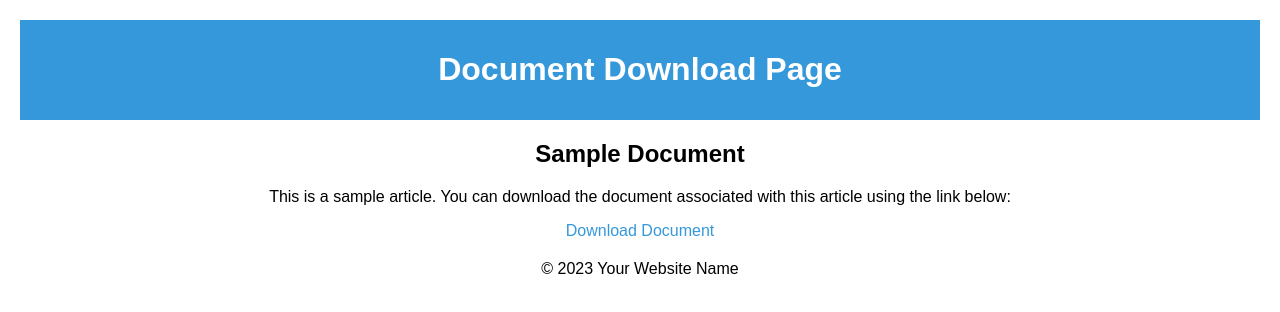
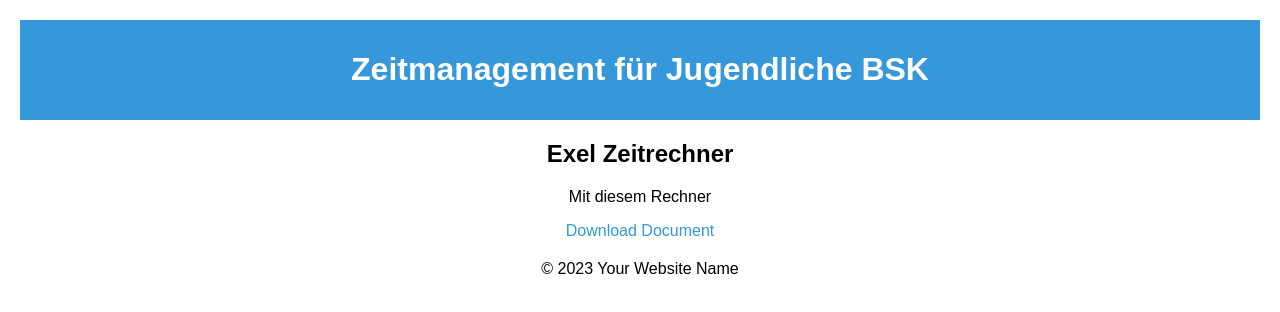
Before and after one commit to dennisljatifi/bsk-glueck, a plain HTML site: page Zeitplan/index.html in a window 1280 px wide. Drawn offline with Linux system fonts and the light colour scheme.

Commit message:
Update index.html

```diff
--- a/Zeitplan/index.html
+++ b/Zeitplan/index.html
@@ -3,7 +3,7 @@
 <head>
     <meta charset="UTF-8">
     <meta name="viewport" content="width=device-width, initial-scale=1.0">
-    <title>Document Download Page</title>
+    <title>Zeitmanagement BSK</title>
     <style>
         body {
             font-family: Arial, sans-serif;
@@ -40,12 +40,12 @@
 <body>
 
     <header>
-        <h1>Document Download Page</h1>
+        <h1>Zeitmanagement für Jugendliche BSK</h1>
     </header>
 
     <article>
-        <h2>Sample Document</h2>
-        <p>This is a sample article. You can download the document associated with this article using the link below:</p>
+        <h2>Exel Zeitrechner</h2>
+        <p>Mit diesem Rechner</p>
 
         <!-- Replace 'example_document.pdf' with the actual name of your document file -->
         <a href="Zeitplan.xlsx" download>Download Document</a>
```
